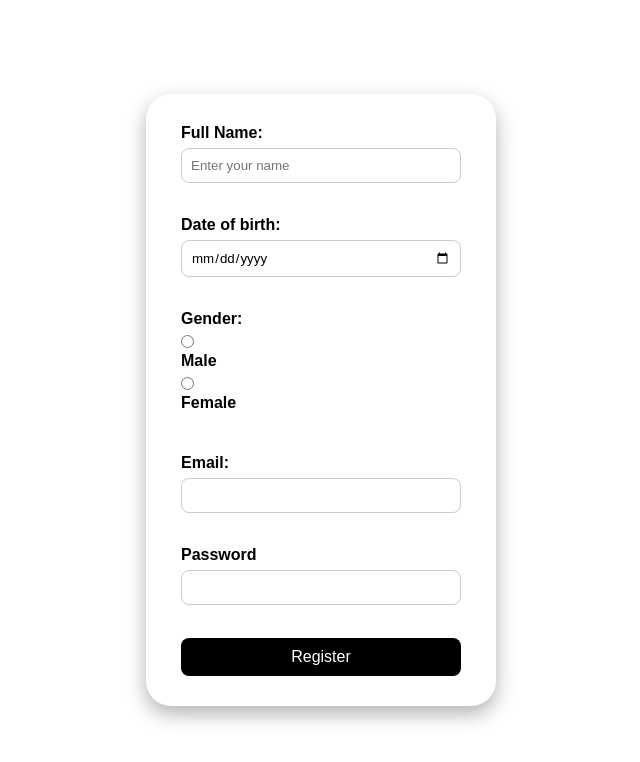
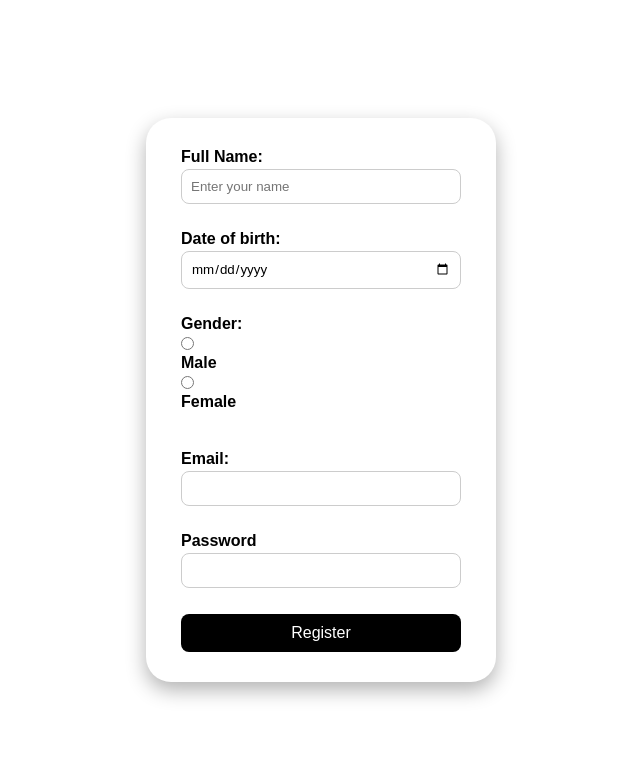
Before and after one commit to NAVEENEK/Movie-booking-system, a PHP site: page /user_registration.html in a window 1280 px wide. Shown: the top 762 px of the page, without its empty margins (319-959 px from the left). Run offline with PHP 8.4, Linux system fonts and the light colour scheme.

Commit message:
Update style.css

```diff
--- a/style.css
+++ b/style.css
@@ -20,14 +20,14 @@ form {
 }
 h2 {
   text-align: center;
-  margin-bottom: 20px;
+  margin-bottom: 10px;
   font-weight: bold;
   font-size: 24px;
 }
 label {
   font-weight: bold;
   display: block;
-  margin-bottom: 6px;
+  margin-bottom: 3px;
 }
 input[type="text"],
 input[type="email"],
@@ -35,7 +35,7 @@ input[type="password"],
 input[type="date"] {
   width: 100%;
   padding: 9px;
-  margin-bottom: 15px;
+  margin-bottom: 8px;
   border-radius: 8px;
   border: 1px solid #ccc;
 }
```
